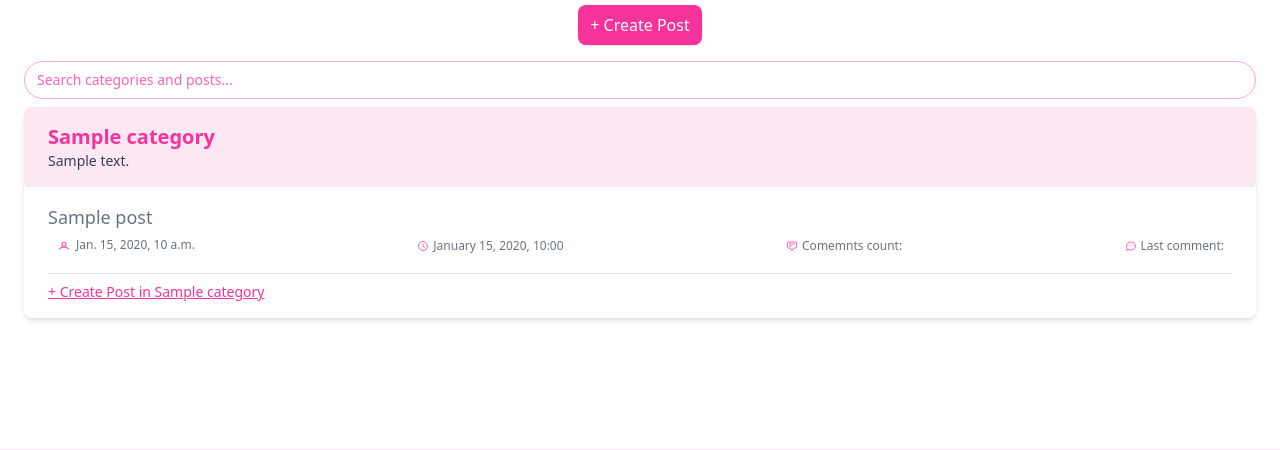
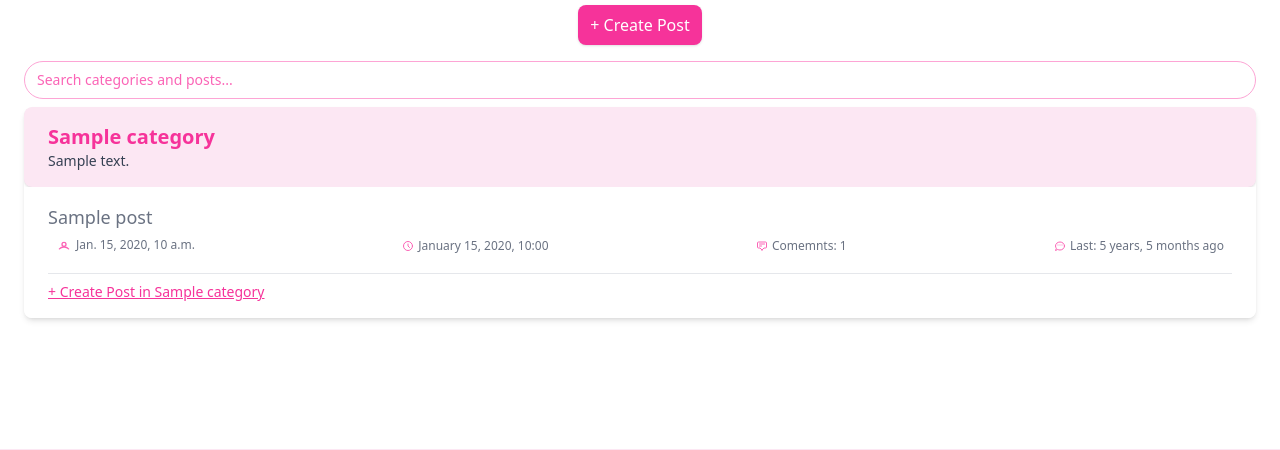
Before and after one commit to denniesia/beaunity, a Django app: template templates/post/forum-dashboard.html in a window 1280 px wide. Shown: the part 266-716 px from the top of the page. Run offline with Django 5.2, Linux system fonts and the light colour scheme; the template is opened without the code that fills it: most values are stand-ins (such as "Sample title", 1, 10 or a date in 2020); style sheets or scripts are compiled from the project's sources; some libraries are stand-ins or nearby versions.

Commit message:
fix: posts page added comment details

```diff
--- a/beaunity/post/views.py
+++ b/beaunity/post/views.py
@@ -84,7 +84,6 @@ class PostDetailsView(DetailView):
         context['form'] = CommentCreateForm()
         comments = self.object.comments.all().order_by('created_at')
 
-
         paginator = Paginator(comments, 5)
         page_number = self.request.GET.get('page')
         page_obj = paginator.get_page(page_number)
--- a/templates/common/posts.html
+++ b/templates/common/posts.html
@@ -27,13 +27,18 @@
                             <svg xmlns="http://www.w3.org/2000/svg" class="h-3 w-3 mr-1 text-pink-400" fill="none" viewBox="0 0 24 24" stroke="currentColor">
                                 <path stroke-linecap="round" stroke-linejoin="round" stroke-width="2" d="M7 8h10M7 12h4m1 8l-4-4H5a2 2 0 01-2-2V6a2 2 0 012-2h14a2 2 0 012 2v8a2 2 0 01-2 2h-3l-4 4z" />
                             </svg>
-                            <span>Comemnts count:</span>
+                            <span>Comemnts: {{ post.comments.count }}</span>
                          </span>
                         <span class="inline-flex items-center text-xs text-gray-500 px-2 py-0.5">
                             <svg xmlns="http://www.w3.org/2000/svg" class="h-3 w-3 mr-1 text-pink-400" fill="none" viewBox="0 0 24 24" stroke="currentColor">
                                 <path stroke-linecap="round" stroke-linejoin="round" stroke-width="2" d="M8 10h.01M12 10h.01M16 10h.01M21 12c0 4.418-4.03 8-9 8a9.77 9.77 0 01-4.55-1.055L3 21l1.707-4.293A8.963 8.963 0 013 12c0-4.418 4.03-8 9-8s9 3.582 9 8z" />
                             </svg>
-                            <span>Last comment:</span>
+                            {% if post.comments.first.created_at %}
+                            	<span>Last: {{ post.comments.first.created_at|timesince }} ago</span>
+                            {% else %}
+                                <span>Last comment: - </span>
+                            {% endif %}
+
                         </span>
 
                     </div>
```
